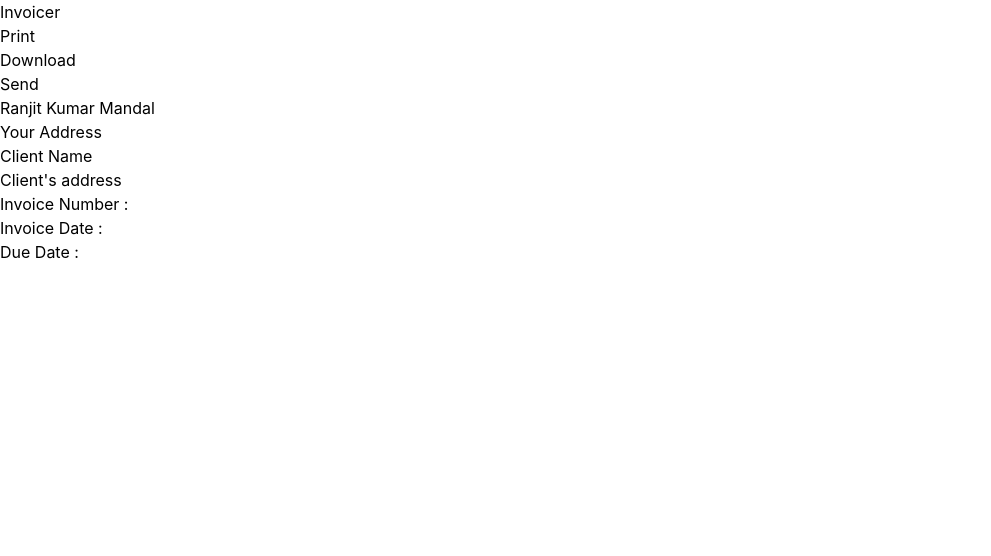
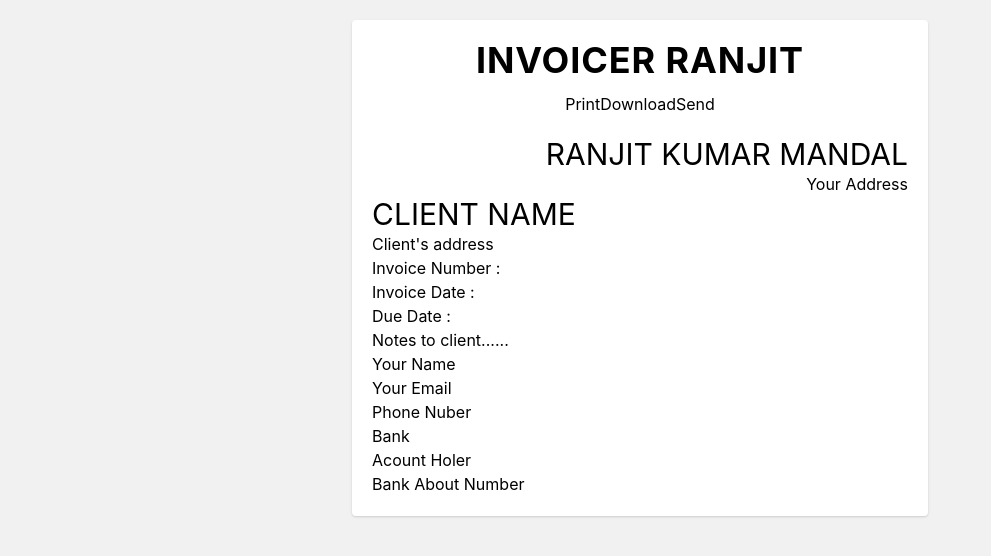
Before and after one commit to mollikacomputer/invoicer, a React (Create React App) app: page / in a window 1280 px wide. Shown: the top 556 px of the page, without its empty margins (0-991 px from the left). Built offline with nearby package versions, Linux system fonts and the light colour scheme.

Commit message:
ui some update

```diff
--- a/src/App.js
+++ b/src/App.js
@@ -5,24 +5,25 @@ function App() {
   }
   return (
     <>
-    <main>
+    <main className="p-5 m-5 lg:max-w-xl lg:mx-auto bg-white rounded shadow">
       {/* header */}
-      <header>
+      <header className="flex flex-col items-center justify-center mb-5">
         <div>
-            <h2>Invoicer</h2>
+            <h1 className="font-bold uppercase tracking-wide text-4xl mb-3">Invoicer Ranjit</h1>
         </div>
         <div>
-          <ul>
-            <li> <button onClick={handlePrint} >Print </button> </li>
-            <li>Download</li>
-            <li> Send </li>
+          <ul className="flex items-center justify-between flex-wrap">
+            <li> <button className="btn btn-print" onClick={handlePrint} >Print </button> </li>
+            <li> <button className="btn btn-download">Download</button> </li>
+            <li> <button className="btn btn-send" > Send</button>  </li>
           </ul>
         </div>
       </header>
       {/* End of Header  */}
+
       {/* Your Details  */}
-      <section>
-        <h2>Ranjit Kumar Mandal</h2>
+      <section className="flex flex-col items-end justify-end " >
+        <h2 className="text-3xl uppercase">Ranjit Kumar Mandal</h2>
         <p>Your Address</p>
 
       </section>
@@ -30,7 +31,7 @@ function App() {
 
       {/* Client Details  */}
       <section>
-      <h1> Client Name </h1>
+      <h1 className="text-3xl uppercase"> Client Name </h1>
       <p>Client's address</p>
       </section>
       {/*End of  client details  */}
@@ -44,9 +45,31 @@ function App() {
         </ul>
       </article>
       {/* End of Dates  */}
+
       {/* Table  */}
 
       {/* End of table  */}
+
+      {/* Notes  */}
+  <section>
+    {/* TextArea  */}
+    <p>Notes to client......</p>
+    {/*End of textArea  */}
+  </section>
+      {/* End of notes  */}
+
+      {/* Footer  */}
+<footer>
+  <ul>
+    <li>Your Name</li>
+    <li>Your Email</li>
+    <li> Phone Nuber</li>
+    <li>Bank</li>
+    <li>Acount Holer</li>
+    <li>Bank About Number</li>
+  </ul>
+</footer>
+      {/* End of footer  */}
     </main>
     </>
   );
--- a/src/index.css
+++ b/src/index.css
@@ -5,6 +5,7 @@ body {
     sans-serif;
   -webkit-font-smoothing: antialiased;
   -moz-osx-font-smoothing: grayscale;
+  background-color: #f1f1f1;
 }
 
 code {
```
